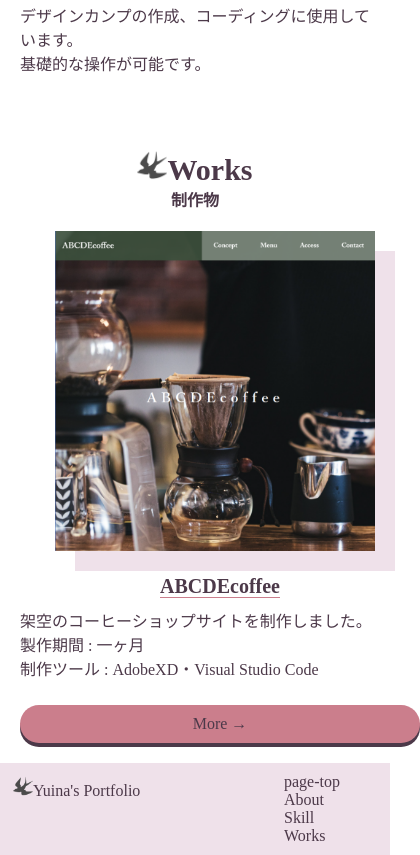
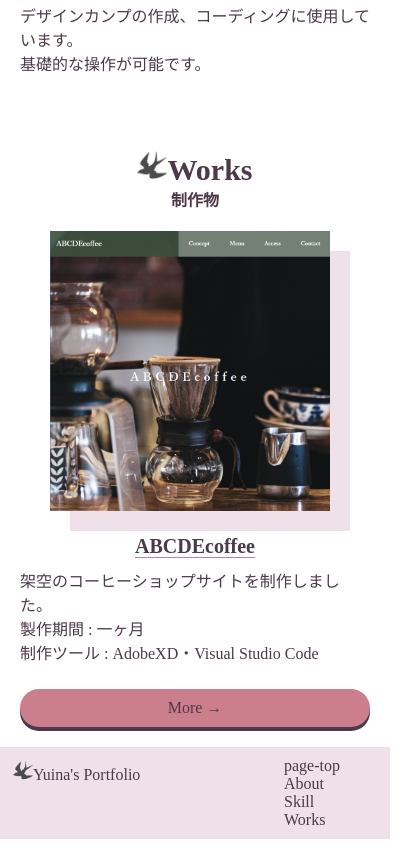
Before and after one commit to yuina-furuya/yuina-furuya.github.io, a plain HTML site: page index.html in a window 390 px wide. Shown: the part 2040-2895 px from the top of the page, 420 px wide, since content can reach past the window. Drawn offline with Linux system fonts and the light colour scheme.

Commit message:
Update responsive.css

```diff
--- a/css/responsive.css
+++ b/css/responsive.css
@@ -185,6 +185,10 @@ nav{
 .works-items{
     display: block;
 }
+.works-item{
+    width: 100%;
+    margin: 0 auto;
+}
 .works-item img{
     width: 80%;
     height: auto;
```
